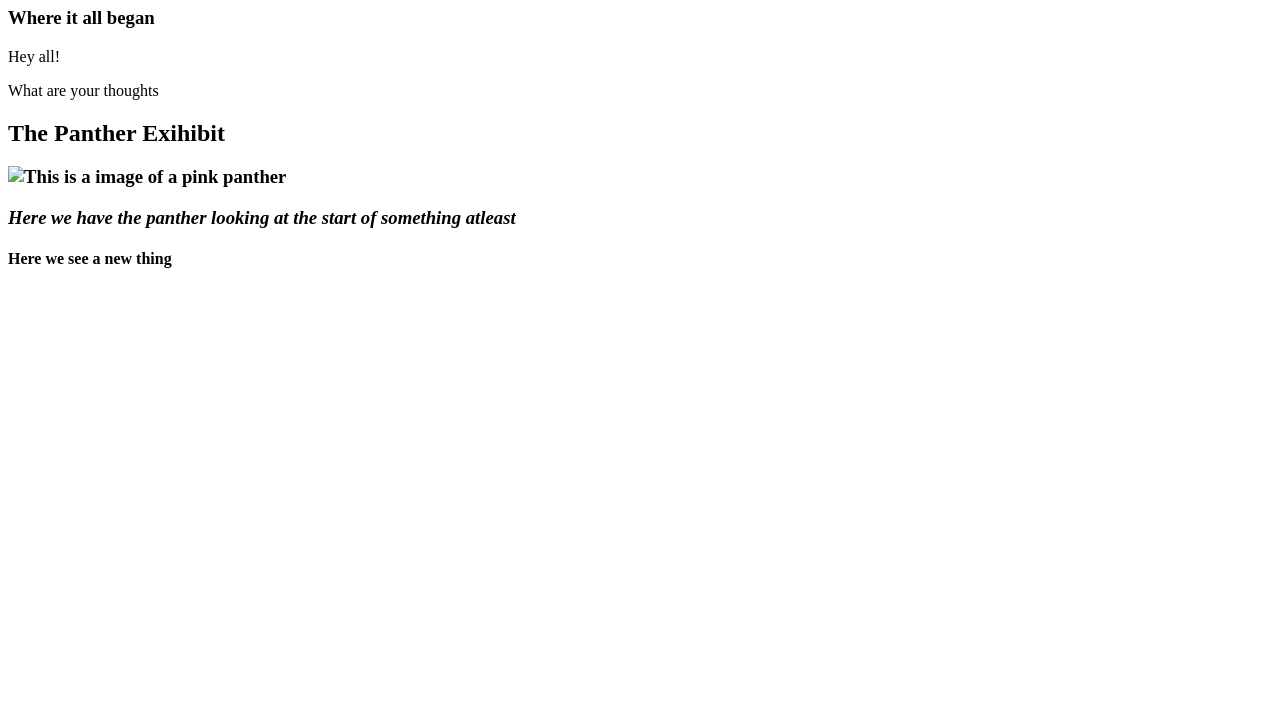
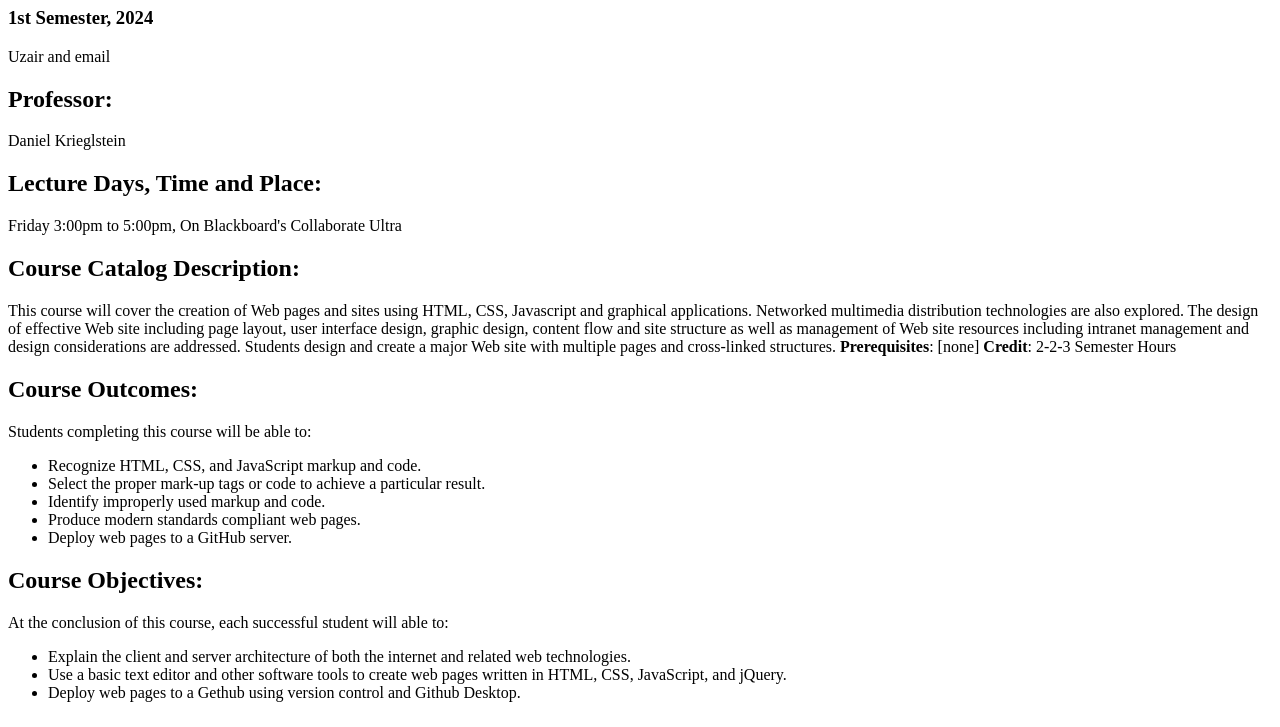
Before and after one commit to UziD3ath/testfr, a plain HTML site: page index.html in a window 1280 px wide. Shown: the part 73-800 px from the top of the page. Drawn offline with Linux system fonts and the light colour scheme.

Commit message:
New files

```diff
--- a/index.html
+++ b/index.html
@@ -1,22 +1,34 @@
 <!DOCTYPE html>
 <html lang="en">
 <head>
-<title>New Start</title>
-<meta charset="utf-8">
-<meta name="" content="">
+  <meta charset="utf-8">
+  <title>ITMD-361 Internet Technologies and Web Design</title>
 </head>
 <body>
-	<div>
-	<h1>The start to something</h1>
-	<h3>Where it all began</h3>
-	<p>Hey all!</p>
-	<p>What are your thoughts</p>
-	</div>
-	<div>
-	<h2>The Panther Exihibit<h3>
-	<img src="panther.jpg" alt="This is a image of a pink panther">
-	<p><em>Here we have the panther looking at the start of something atleast</em></p>
-	</div>
-<h4>Here we see a new thing</h4>
+  <h1>ITMD-361 Internet Technologies and Web Design</h1>
+  <h3>1st Semester, 2024</h3>
+  <p>Uzair and email</p>
+  <h2>Professor:</h2>
+  <p>Daniel Krieglstein</p>
+  <h2>Lecture Days, Time and Place:</h2>
+  <p> Friday 3:00pm to 5:00pm, On Blackboard's Collaborate Ultra</p>
+  <h2>Course Catalog Description:</h2>
+  <p>This course will cover the creation of Web pages and sites using HTML, CSS, Javascript and graphical applications. Networked multimedia distribution technologies are also explored. The design of effective Web site including page layout, user interface design, graphic design, content flow and site structure as well as management of Web site resources including intranet management and design considerations are addressed. Students design and create a major Web site with multiple pages and cross-linked structures. <strong>Prerequisites</strong>: [none] <strong>Credit</strong>: 2-2-3 Semester Hours</p>
+  <h2>Course Outcomes:</h2>
+  <p>Students completing this course will be able to:</p>
+  <ul>
+    <li>Recognize HTML, CSS, and JavaScript markup and code.</li>
+    <li>Select the proper mark-up tags or code to achieve a particular result.</li>
+    <li>Identify improperly used markup and code.</li>
+    <li>Produce modern standards compliant web pages.</li>
+    <li>Deploy web pages to a GitHub server.</li>
+  </ul>
+  <h2>Course Objectives:</h2>
+  <p>At the conclusion of this course, each successful student will able to:</p>
+  <ul>
+    <li>Explain the client and server architecture of both the internet and related web technologies.</li>
+    <li>Use a basic text editor and other software tools to create web pages written in HTML, CSS, JavaScript, and jQuery.</li>
+    <li>Deploy web pages to a Gethub using version control and Github Desktop.</li>
+  </ul>
 </body>
 </html>
```
Also changed, not shown: labsfinal2.html (deleted, +0 -34 lines).
